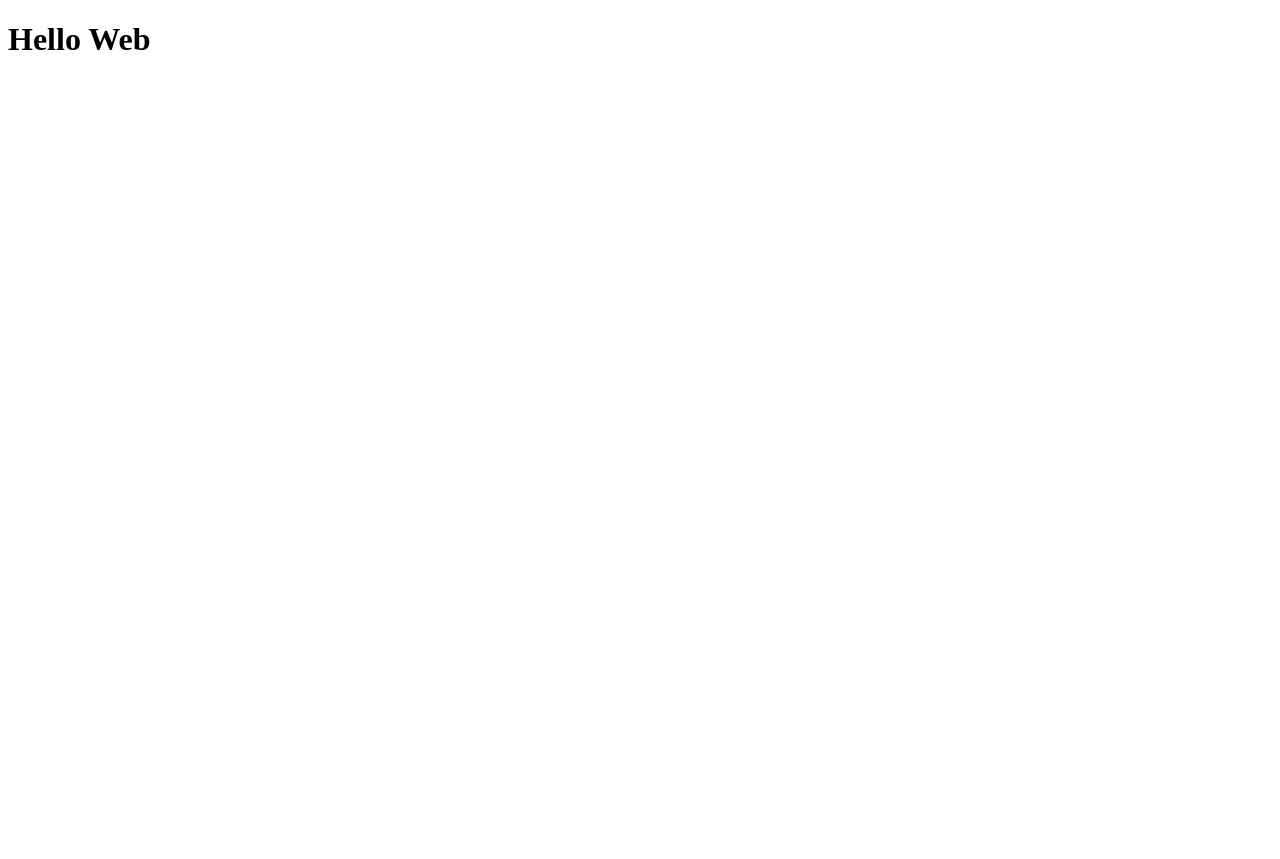
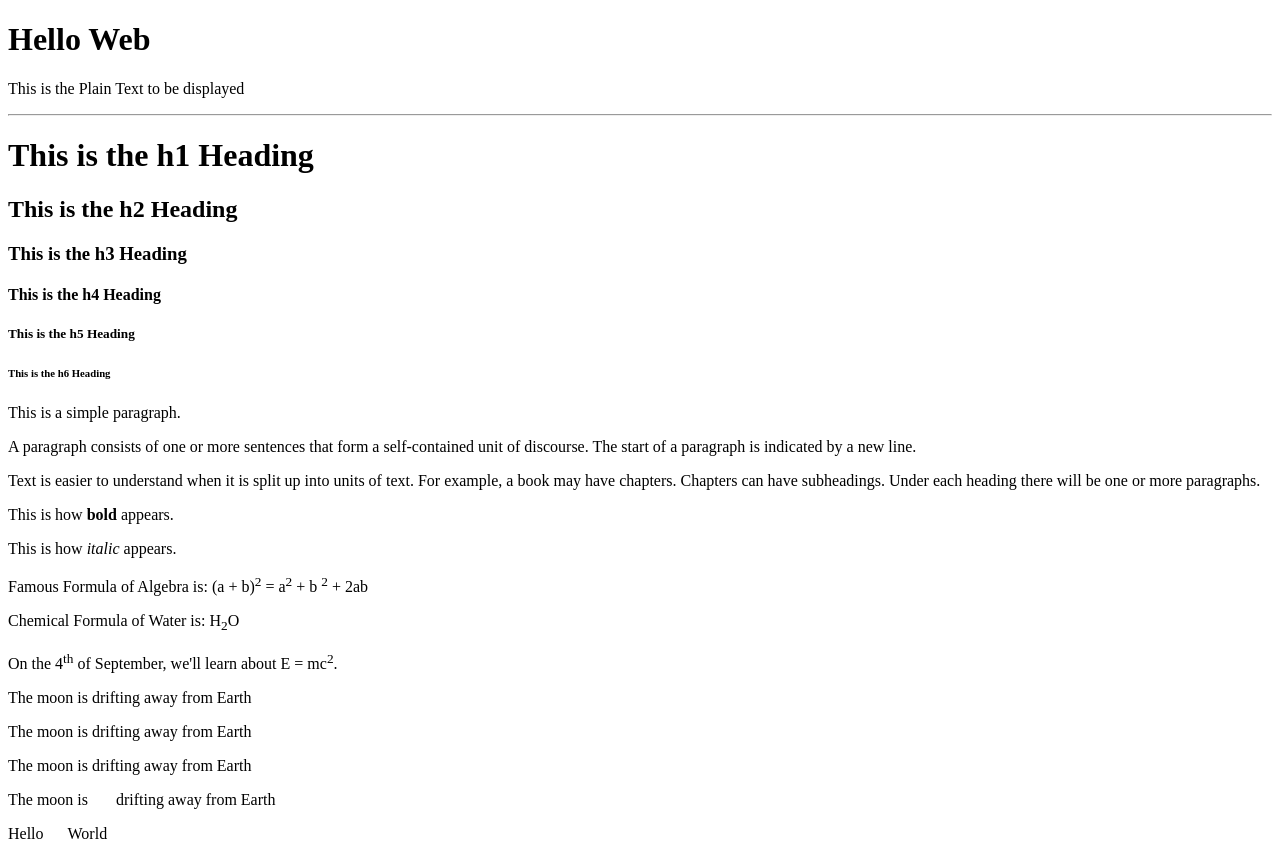
Before and after one commit to DaudAhmad0303/html-and-css-by-jon-duckett-book-practice, a plain HTML site: page index.html in a window 1280 px wide. Before the commit the page ends 800 px from the top, so only its background shows below. Drawn offline with Linux system fonts and the light colour scheme.

Commit message:
Second commit

```diff
--- a/index.html
+++ b/index.html
@@ -7,6 +7,56 @@
     <title>HTML Practice</title>
 </head>
 <body>
+    <!--
+        Chapter 1 Starts here
+    -->
     <h1>Hello Web</h1>
+    <p>This is the Plain Text to be displayed</p>
+    <hr>
+    <!--
+        Chapter 2 Starts here
+    -->
+
+    <!--Headings and Paragraph-->
+    <h1>This is the h1 Heading</h1>
+    <h2>This is the h2 Heading</h2>
+    <h3>This is the h3 Heading</h3>
+    <h4>This is the h4 Heading</h4>
+    <h5>This is the h5 Heading</h5>
+    <h6>This is the h6 Heading</h6>
+    <p>This is a simple paragraph.</p>
+    <p>A paragraph consists of one or more sentences
+       that form a self-contained unit of discourse.
+       The start of a paragraph is indicated by a new
+       line.</p>
+    <p>Text is easier to understand when it is split up
+       into units of text. For example, a book may have
+       chapters. Chapters can have subheadings. Under
+       each heading there will be one or more
+       paragraphs.</p>
+
+       <!--Bold and Italic-->
+    <p>This is how <b>bold</b> appears.</p>
+    <p>This is how <i>italic</i> appears.</p>
+
+    <!--Sub Script and Super Script-->
+    <p>Famous Formula of Algebra is:
+       (a + b)<sup>2</sup> = a<sup>2</sup> + b <sup>2</sup> + 2ab </p>
+    <p>Chemical Formula of Water is: H<sub>2</sub>O</p>
+    <p>On the 4<sup>th</sup> of September, we'll learn about E = mc<sup>2</sup>.</p>
+
+    <!--White Spaces-->
+    <!--No difference in all the paragraphs-->
+    <p>The moon is drifting away from Earth</p>
+    <p>The moon is         drifting away from Earth</p>
+    <p>The moon is drifting away
+        from Earth</p>
+    <!--For Entering Spaces in paragraph words use '&nbsp;' or '&#160'
+        Full forms of '&nbsp': non-breaking space entity-->
+    <p>The moon is&nbsp;&nbsp;&nbsp;&nbsp;&nbsp;&nbsp;&nbsp;drifting away from Earth</p>
+    <p>Hello&#160&#160&#160&#160&#160&#160World</p>
+
+    <!--Line Breaks and Horizontal Rules-->
+
 </body>
 </html>
```
